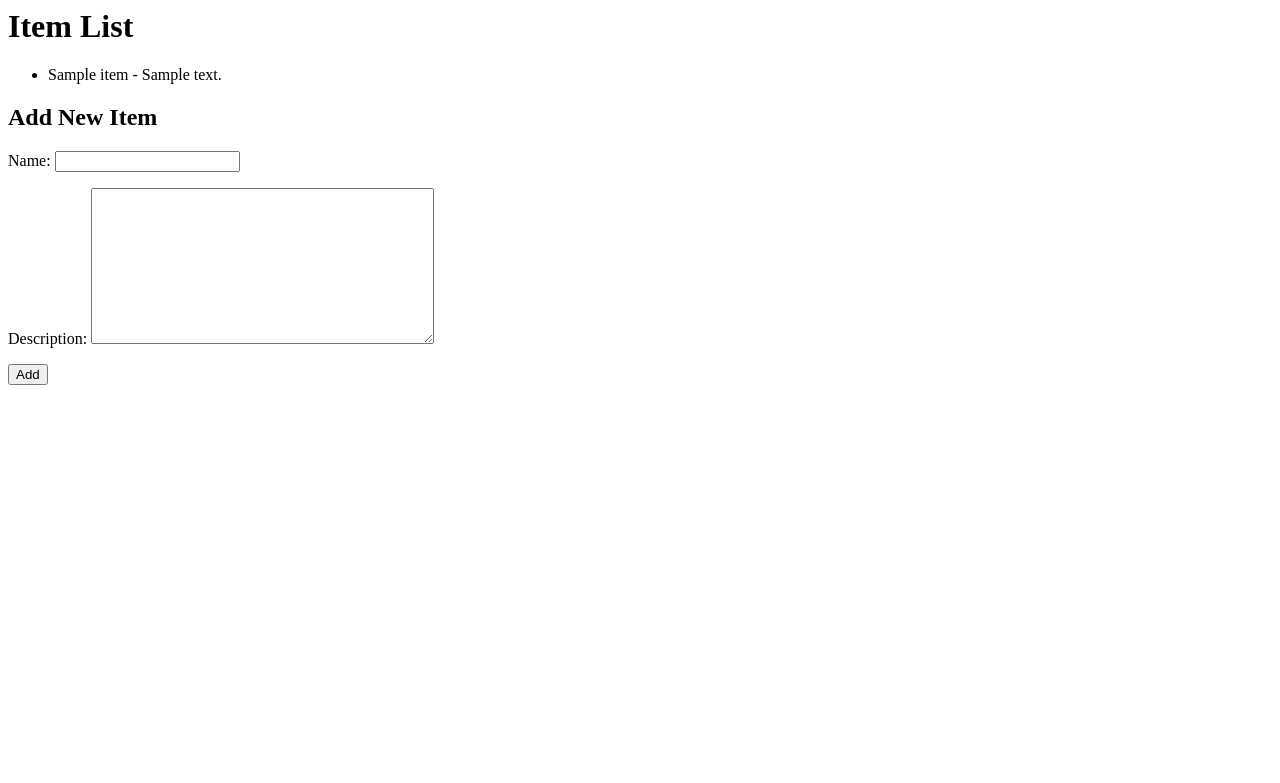
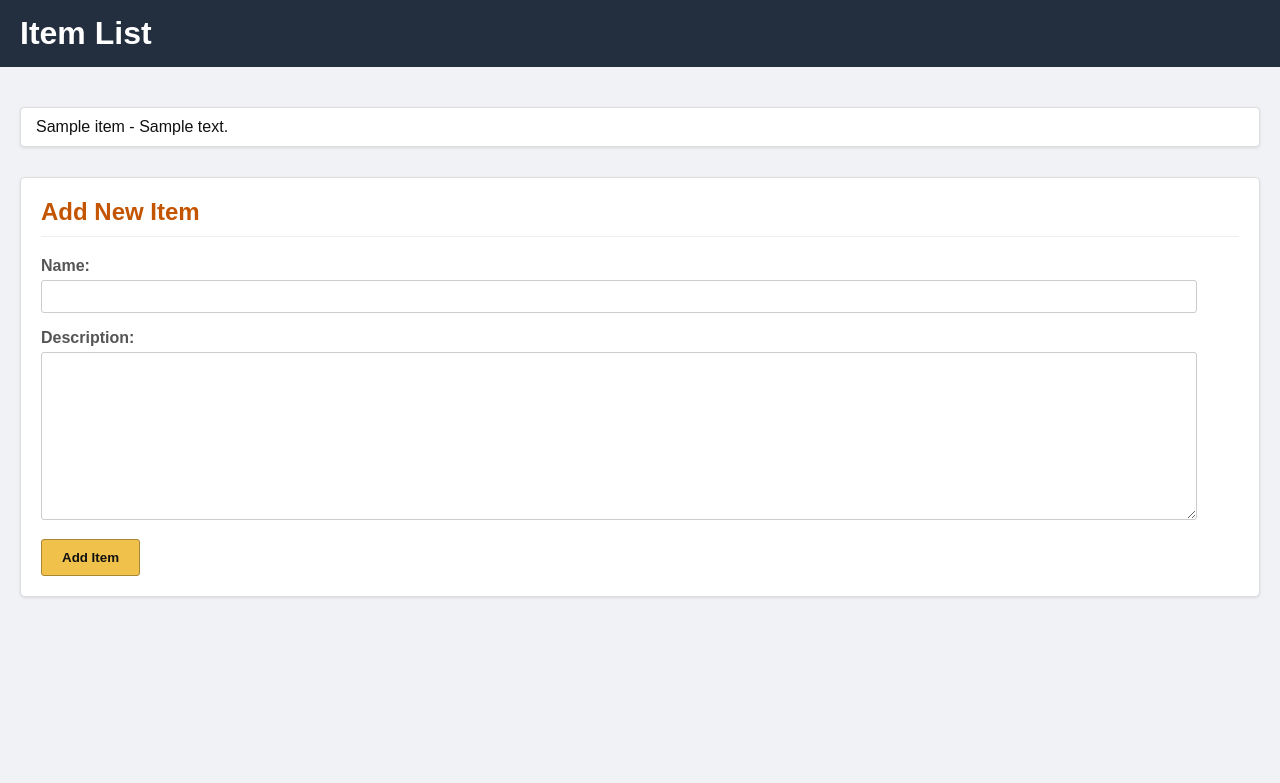
Before and after one commit to SRCEM-AIML/C47_Harsh_Final_Assignment, a Django app: template django_app/items/templates/items/home.html in a window 1280 px wide. Shown: the top 783 px of the page. Run offline with Django 5.2, Linux system fonts and the light colour scheme; the template is opened without the code that fills it: values that come from a table or form of the project are taken from there, others are empty; tables that the repository leaves empty hold one stand-in row (values such as "Sample post").

Commit message:
uploading app files

```diff
--- a/django_app/django_app/urls.py
+++ b/django_app/django_app/urls.py
@@ -1,8 +1,13 @@
 from django.contrib import admin
 from django.urls import path
 from items.views import home
+from django.conf import settings
+from django.conf.urls.static import static
 
 urlpatterns = [
     path('admin/', admin.site.urls),
     path('', home, name='home'),
 ]
+
+if settings.DEBUG:
+    urlpatterns += static(settings.STATIC_URL, document_root=settings.STATIC_ROOT)
--- /dev/null
+++ b/django_app/items/static/items/style.css
@@ -0,0 +1,84 @@
+body {
+  font-family: Arial, sans-serif; /* More common web font */
+  margin: 0;
+  padding: 0;
+  background-color: #f0f2f5; /* Light grey background */
+  color: #111; /* Dark text color */
+}
+
+.main-header { /* Class for the main heading */
+  background-color: #232f3e; /* Dark blue header background */
+  color: white;
+  padding: 15px 20px;
+  margin: 0; /* Remove default margin */
+}
+
+.content-area { /* Wrapper for main content */
+  padding: 20px;
+}
+
+.item-list { /* Class for the item list */
+  list-style-type: none; /* Remove default bullets */
+  padding: 0;
+  margin-top: 20px;
+}
+
+.item-list-entry { /* Class for list items */
+  background-color: #fff; /* White background for items */
+  border: 1px solid #ddd;
+  border-radius: 4px;
+  padding: 10px 15px;
+  margin-bottom: 10px;
+  box-shadow: 0 1px 3px rgba(0,0,0,0.1);
+}
+
+.add-item-form { /* Class for the form section */
+  margin-top: 30px;
+  padding: 20px;
+  background-color: #fff; /* White background for form */
+  border: 1px solid #ddd;
+  border-radius: 5px;
+  box-shadow: 0 1px 3px rgba(0,0,0,0.1);
+}
+
+.add-item-form h2 {
+  margin-top: 0;
+  color: #c45500; /* Orange color for form heading */
+  border-bottom: 1px solid #eee;
+  padding-bottom: 10px;
+}
+
+/* Style form elements if needed - Django's form.as_p adds <p> tags */
+.add-item-form p {
+  margin-bottom: 15px;
+}
+
+.add-item-form label {
+  display: block;
+  margin-bottom: 5px;
+  font-weight: bold;
+  color: #555;
+}
+
+.add-item-form input[type="text"],
+.add-item-form textarea {
+  width: 95%; /* Adjust width as needed */
+  padding: 8px;
+  border: 1px solid #ccc;
+  border-radius: 3px;
+}
+
+button {
+  padding: 10px 20px;
+  background-color: #f0c14b; /* Amazon-like yellow/orange */
+  color: #111;
+  border: 1px solid #a88734;
+  border-radius: 3px;
+  cursor: pointer;
+  font-weight: bold;
+  transition: background-color 0.2s ease;
+}
+
+button:hover {
+  background-color: #e4b640; /* Slightly darker on hover */
+}
--- a/django_app/items/templates/items/home.html
+++ b/django_app/items/templates/items/home.html
@@ -1,13 +1,31 @@
-<h1>Item List</h1>
-<ul>
+{% load static %}
+
+<!DOCTYPE html>
+<html>
+<head>
+    <title>Item List</title>
+    <link rel="stylesheet" href="{% static 'items/style.css' %}">
+</head>
+<body>
+    <h1 class="main-header">Item List</h1>
+
+    <div class="content-area">
+        <ul class="item-list">
           {% for item in items %}
-    <li>{{ item.name }} - {{ item.description }}</li>
+            <li class="item-list-entry">{{ item.name }} - {{ item.description }}</li>
+          {% empty %}
+            <li class="item-list-entry">No items yet.</li>
           {% endfor %}
         </ul>
 
+        <div class="add-item-form">
             <h2>Add New Item</h2>
             <form method="post">
               {% csrf_token %}
               {{ form.as_p }}
-  <button type="submit">Add</button>
+              <button type="submit">Add Item</button>
             </form>
+        </div>
+    </div>
+</body>
+</html>
--- a/django_app/items/views.py
+++ b/django_app/items/views.py
@@ -10,4 +10,4 @@ def home(request):
         if form.is_valid():
             form.save()
             return redirect('home')
-    return render(request, 'home.html', {'form': form, 'items': items})
+    return render(request, 'items/home.html', {'form': form, 'items': items})
```
Lines whose indentation alone changed are shown as unchanged.
